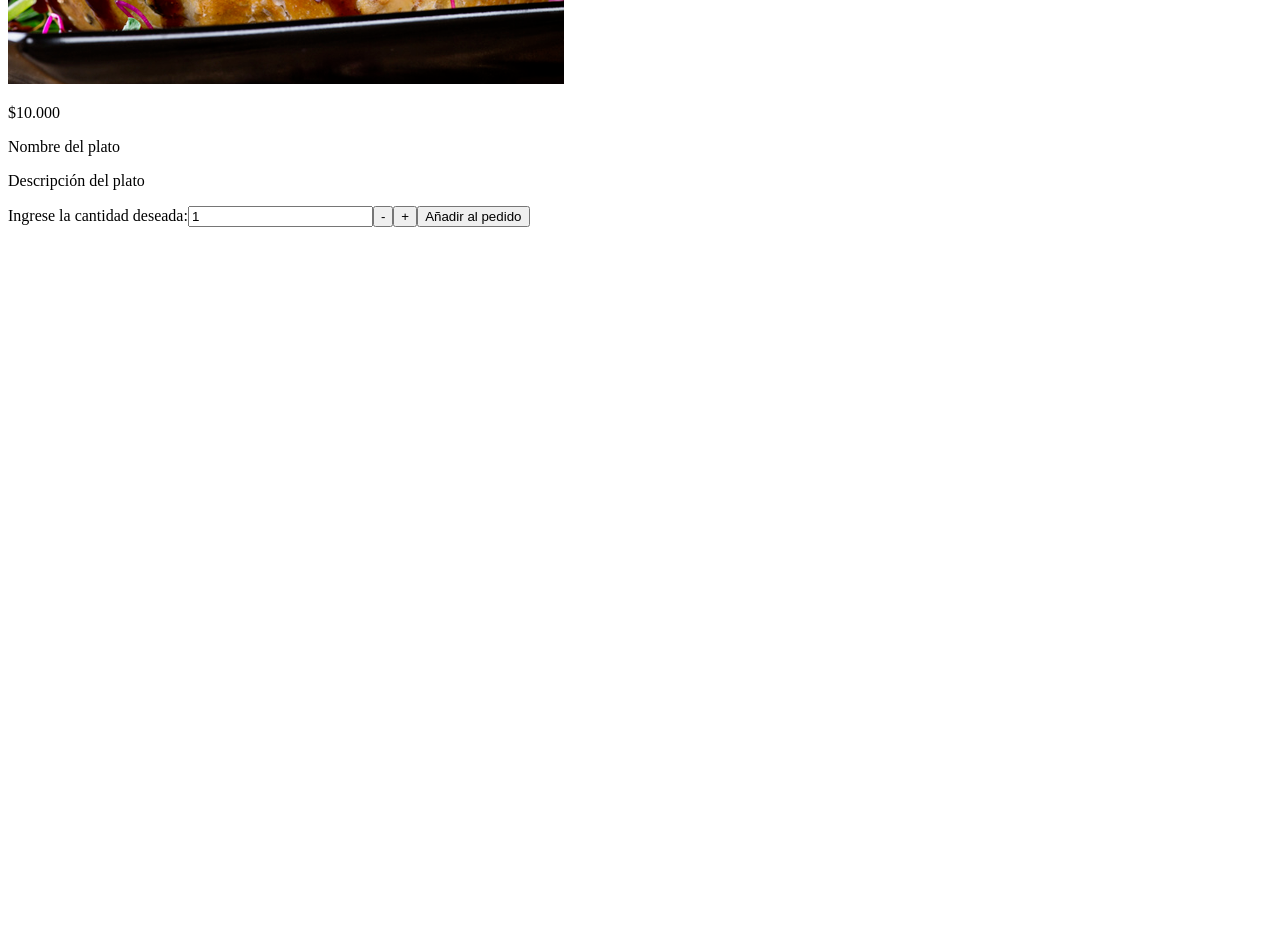
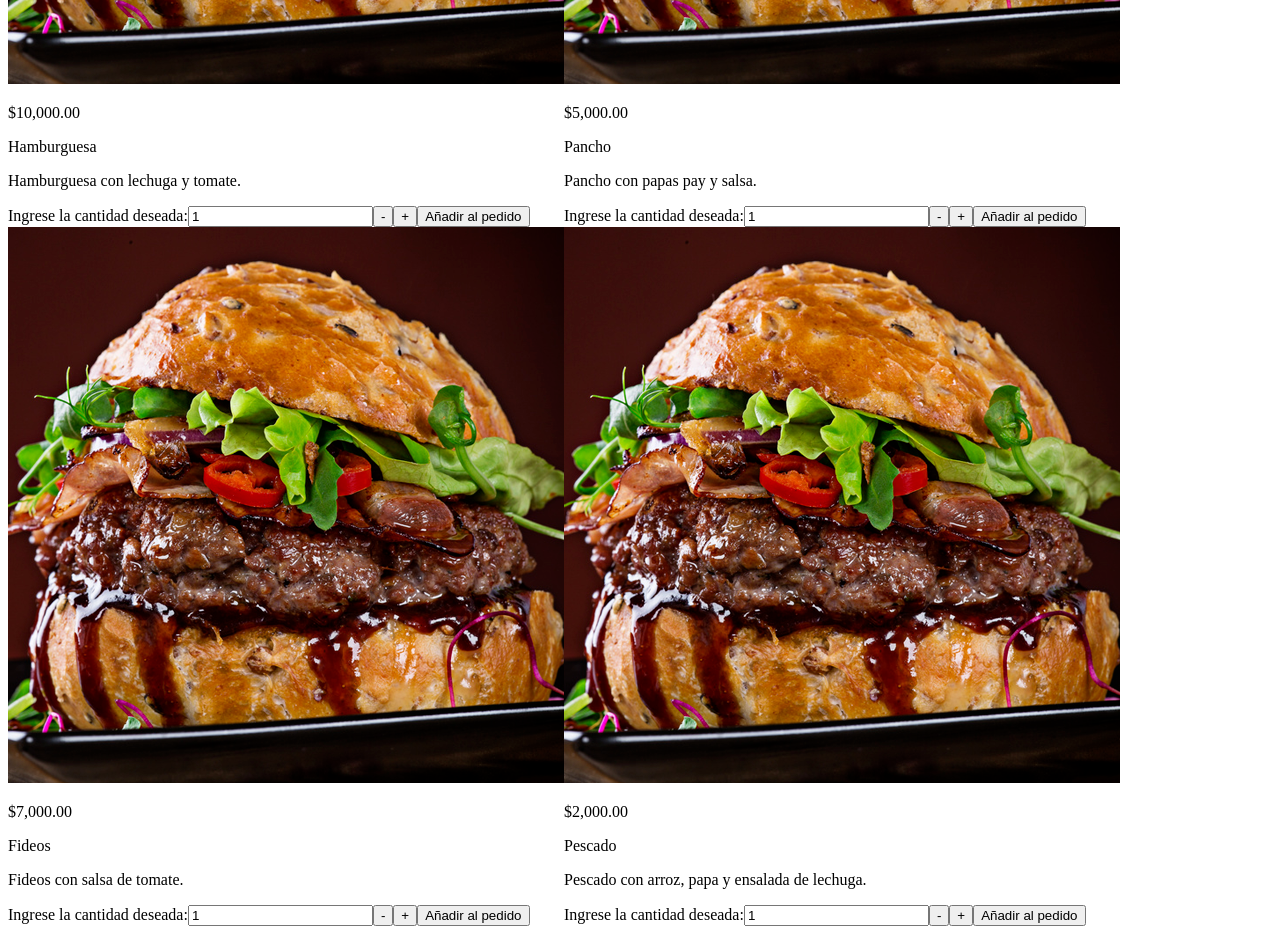
Before and after one commit to WalterAurelio/vite-viandas-practica, a React (Vite) app: page / in a window 1280 px wide. Shown: the part 560-1494 px from the top of the page. Before the commit the page ends 800 px from the top, so only its background shows below. Built offline with nearby package versions, Linux system fonts and the light colour scheme.

Commit message:
Se implementó la funcionalidad de filtrar búsquedas a la barra de búsqueda.

```diff
--- a/package.json
+++ b/package.json
@@ -11,7 +11,8 @@
   },
   "dependencies": {
     "react": "^18.2.0",
-    "react-dom": "^18.2.0"
+    "react-dom": "^18.2.0",
+    "uuid": "^9.0.1"
   },
   "devDependencies": {
     "@types/react": "^18.2.56",
--- a/src/App.jsx
+++ b/src/App.jsx
@@ -1,24 +1,54 @@
-import { useState } from 'react';
+import { useState, useContext } from 'react';
 import './App.css';
 import Navbar from './components/Navbar';
 import SearchBar from './components/SearchBar';
 import ImageCarousel from './components/ImageCarousel';
 import PlatoCard from './components/PlatoCard';
 import Carrito from './components/Carrito';
+import ListaPlatos from './components/ListaPlatos';
+import platosJson from "./auxObject/platos.json";
+import { CarritoContext } from './contexts/CarritoContext';
+import { v4 as uuidv4 } from 'uuid';
+
+let listaPlatos = platosJson.platos;
 
 function App() {
+  const [platos, setPlatos] = useState(listaPlatos);
   const [listaCarrito, setListaCarrito] = useState([]);
 
-  function agregarACarrito(articulo) {
-    const listaActualizada = [...listaCarrito, articulo];
+  function filtrarPlatos(input) {
+    let listaActualizada = listaPlatos;
+    if (input.trimEnd() !== '') {
+      listaActualizada = listaActualizada.filter(item =>
+        item.name.toLowerCase().includes(input) || item.description.toLowerCase().includes(input)
+      );
+    }
+    console.log(listaActualizada);
+    setPlatos(listaActualizada);
+  }
+
+  function agregarACarrito(articulo, cantidad) {
+    let listaActualizada = listaCarrito;
+    for (let i = 0; i < cantidad; i++) {
+      const newArticulo = {
+        ...articulo,
+        id: uuidv4()
+      };
+      listaActualizada = [...listaActualizada, newArticulo];
+    }
+    setListaCarrito(listaActualizada);
+  }
+
+  function eliminarDeCarrito(articulo) {
+    const listaActualizada = listaCarrito.filter(item => item.id !== articulo.id);
     setListaCarrito(listaActualizada);
   }
 
   return (
-    <>
+    <CarritoContext.Provider value={{ agregarACarrito, eliminarDeCarrito }}>
       <header className='navegacion-principal'>
         <h1>Viandas Viking</h1>
-        <SearchBar />
+        <SearchBar filtrarPlatos={filtrarPlatos} />
         <Navbar />
         <Carrito listaArticulos={listaCarrito} />
       </header>
@@ -28,11 +58,9 @@ function App() {
       </section> */}
 
       <main>
-
+        <ListaPlatos listaPlatos={platos} />
       </main>
-
-      <PlatoCard />
-    </>
+    </CarritoContext.Provider>
   );
 }
 
--- a/src/auxObject/platos.json
+++ b/src/auxObject/platos.json
@@ -0,0 +1,32 @@
+{
+  "platos": [
+    {
+      "id": 0,
+      "name": "Hamburguesa",
+      "price": 10000,
+      "description": "Hamburguesa con lechuga y tomate.",
+      "image": "src/assets/burguer-fp.png"
+    },
+    {
+      "id": 1,
+      "name": "Pancho",
+      "price": 5000,
+      "description": "Pancho con papas pay y salsa.",
+      "image": "src/assets/burguer-fp.png"
+    },
+    {
+      "id": 2,
+      "name": "Fideos",
+      "price": 7000,
+      "description": "Fideos con salsa de tomate.",
+      "image": "src/assets/burguer-fp.png"
+    },
+    {
+      "id": 3,
+      "name": "Pescado",
+      "price": 2000,
+      "description": "Pescado con arroz, papa y ensalada de lechuga.",
+      "image": "src/assets/burguer-fp.png"
+    }
+  ]
+}
--- a/src/components/ArticuloCarrito.jsx
+++ b/src/components/ArticuloCarrito.jsx
@@ -1,15 +1,23 @@
-import React from "react";
+import React, { useContext } from "react";
 import burguerPic from "../assets/burguer-fp.png";
 import "./styles/articuloCarrito.scss";
+import { CarritoContext } from "../contexts/CarritoContext";
 
-function ArticuloCarrito() {
+function ArticuloCarrito({ articulo }) {
+  const { eliminarDeCarrito } = useContext(CarritoContext);
+
   return (
     <div className="articulo-carrito">
-      <img src={burguerPic} alt="img_compra" width={150} />
+      <img className="image" src={articulo.image} alt="img_compra" height={150} />
       <div className="info-pedido">
-        <p>Nombre del plato</p>
+        <p>{articulo.name}</p>
         <p>Cantidad</p>
-        <p>$10.000</p>
+        <p>{articulo.price}</p>
+        <button type="button"
+          onClick={() => { eliminarDeCarrito(articulo) }}
+        >
+          X
+        </button>
       </div>
     </div>
   );
--- a/src/components/Carrito.jsx
+++ b/src/components/Carrito.jsx
@@ -6,11 +6,18 @@ function Carrito({ listaArticulos }) {
 
   return (
     <details className="details">
-      <summary onClick={() => { handleClick() }}>
+      <summary onClick={() => { }}>
         Carrito
       </summary>
       <div className="contenido-carrito">
-        <ArticuloCarrito />
+        {
+          listaArticulos.map((articulo, index) =>
+            <ArticuloCarrito
+              key={index}
+              articulo={articulo}
+            />
+          )
+        }
       </div>
     </details>
   );
--- a/src/components/ListaPlatos.jsx
+++ b/src/components/ListaPlatos.jsx
@@ -1,11 +1,12 @@
 import React from "react";
 import PlatoCard from "./PlatoCard";
+import './styles/listaPlatos.scss';
 
-function ListaPlatos({ ListaPlatos }) {
+function ListaPlatos({ listaPlatos }) {
   return (
-    <div>
+    <div className="contenedor-cards">
       {
-        ListaPlatos.map((plato, index) =>
+        listaPlatos.map((plato, index) =>
           <PlatoCard
             key={index}
             plato={plato}
--- a/src/components/PlatoCard.jsx
+++ b/src/components/PlatoCard.jsx
@@ -1,34 +1,33 @@
-import React, { useState } from "react";
-import burguerPic from '../assets/burguer-fp.png';
+import React, { useState, useContext } from "react";
+import { CarritoContext } from "../contexts/CarritoContext";
+
+let ARPesos = new Intl.NumberFormat('en-US', {
+  style: 'currency',
+  currency: 'USD'
+})
 
 function PlatoCard({ plato }) {
   const [cantidad, setCantidad] = useState(1);
-  const [isAdded, setIsAdded] = useState(false);
+  const { agregarACarrito } = useContext(CarritoContext);
 
   const handleClick = (num) => {
-    setCantidad(prevValue => prevValue + num > 0 ? prevValue + num : prevValue);
-  }
-
-  const addToCart = () => {
-    setIsAdded(true);
-  }
-
-  const removeFromCart = () => {
-    setIsAdded(false);
+    if (cantidad + num > 0) {
+      setCantidad(prevCantidad => prevCantidad + num);
+    }
   }
 
   return (
     <article>
       <div>
         <img
-          src={burguerPic}
+          src={plato.image}
           className=""
           alt="img_plato"
         />
-        <p>$10.000</p>
-        <p>Nombre del plato</p>
+        <p>{ARPesos.format(plato.price)}</p>
+        <p>{plato.name}</p>
       </div>
-      <p>Descripción del plato</p>
+      <p>{plato.description}</p>
       <label
         htmlFor="cantidad"
       >
@@ -40,6 +39,8 @@ function PlatoCard({ plato }) {
         type="number"
         placeholder="Cantidad"
         value={cantidad}
+        /* onChange={(e) => { setCantidad(Number(e.target.value)) }} */
+        readOnly
       />
       <button
         type="button"
@@ -54,19 +55,23 @@ function PlatoCard({ plato }) {
         +
       </button>
       <button
+        disabled={cantidad < 1}
         type="button"
-        onClick={() => { addToCart() }}
+        onClick={() => { agregarACarrito(plato, cantidad) }}
       >
         Añadir al pedido
       </button>
-      {
+      {/* {
         isAdded && <button
           type="button"
-          onClick={() => { removeFromCart() }}
+          onClick={() => {
+            eliminarDeCarrito(plato)
+            setIsAdded(false);
+          }}
         >
           Quitar del pedido
         </button>
-      }
+      } */}
     </article>
   );
 }
--- a/src/components/SearchBar.jsx
+++ b/src/components/SearchBar.jsx
@@ -1,6 +1,6 @@
 import React from "react";
 
-function SearchBar() {
+function SearchBar({ filtrarPlatos }) {
   return (
     <>
       <input
@@ -8,6 +8,9 @@ function SearchBar() {
         placeholder='Buscar productos'
         id='search'
         name='search'
+        onChange={(e) => {
+          filtrarPlatos(e.target.value.toLowerCase());
+        }}
       />
       <button type='submit'>
         Buscar
--- a/src/components/styles/carrito.scss
+++ b/src/components/styles/carrito.scss
@@ -4,7 +4,11 @@
   }
 
   .contenido-carrito {
+    background-color: rgba(0 0 0 / 50%);
     position: fixed;
     right: 0;
+    top: 0;
+    max-height: 525px;
+    overflow-y: scroll;
   }
 }
--- /dev/null
+++ b/src/components/styles/listaPlatos.scss
@@ -0,0 +1,4 @@
+.contenedor-cards {
+  display: flex;
+  flex-wrap: wrap;
+}
--- /dev/null
+++ b/src/contexts/CarritoContext.jsx
@@ -0,0 +1,3 @@
+import { createContext } from "react";
+
+export const CarritoContext = createContext(null);
```
Also changed, not shown: 1 other file (tests, documents, lock files or other folders).
